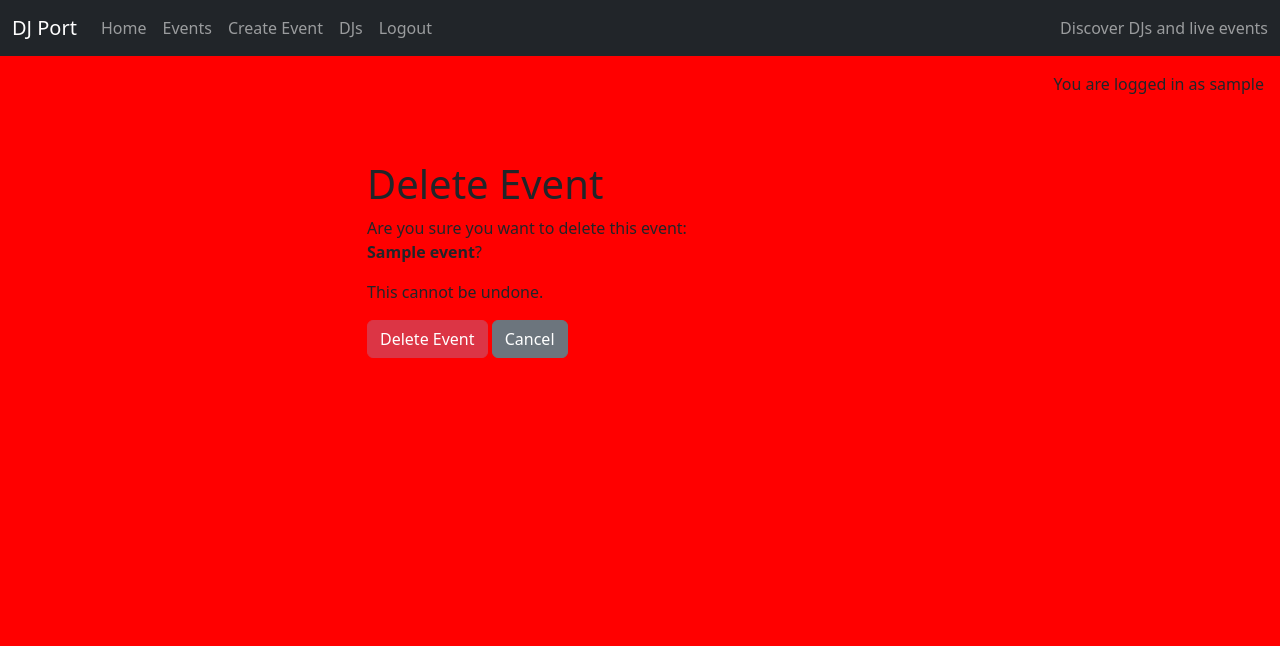
After one commit to skb399/DJPort, a Django app: a page that uses events/templates/events/event_confirm_delete.html in a window 1280 px wide. The commit adds this page. Shown: the top 646 px of the page. Run offline with Django 5.2, Linux system fonts and the light colour scheme; a user stored in the database is signed in; tables that the repository leaves empty hold one stand-in row (values such as "Sample post").

Commit message:
add event deletion feature

```diff
--- /dev/null
+++ b/events/templates/events/event_confirm_delete.html
@@ -0,0 +1,39 @@
+{% extends "base.html" %}
+
+{% block content %}
+
+<div class="container py-5">
+    <div class="row justify-content-center">
+        <div class="col-12 col-md-8 col-lg-6">
+            <h1>Delete Event</h1>
+
+            <p>
+                Are you sure you want to delete this event: <br>
+                <strong>{{ event.title }}</strong>?
+            </p>
+
+            <p>This cannot be undone.</p>
+
+            <form method="POST">
+                <!-- CSRF token for security to prevent cross-site request forgery -->
+                {% csrf_token %}
+
+                <button type="submit" class="btn btn-danger">
+                    Delete Event
+                </button>
+
+                <!-- Link to cancel the deletion and return to the event detail page -->
+                <!-- The URL is dynamically generated using the event's slug to ensure
+                 the user is redirected to the correct event detail page. -->
+                <a
+                    href="{% url 'event_detail' event.slug %}"
+                    class="btn btn-secondary"
+                >
+                    Cancel
+                </a>
+            </form>
+        </div>
+    </div>
+</div>
+
+{% endblock %}
--- a/events/urls.py
+++ b/events/urls.py
@@ -25,7 +25,7 @@ urlpatterns = [
          name="event_list"),
 
     # Add a URL pattern for the event creation view, which is only accessible to logged-in users.
-    # The @login_required decorator in the view ensures that only authenticated users can access
+    # The @login_required decorator in the views ensure that only authenticated users can access
     # this view.
     path("events/create/",
 
@@ -52,6 +52,21 @@ urlpatterns = [
     name="event_edit",
     ),
 
+    # Adds a URL pattern for the event delete view, which allows logged-in users to delete an existing event.
+    # URL ordering is important in Django, as the first matching pattern will be used, so this needs to go before
+    # the event detail view to avoid conflicts. If the event detail view was placed before this,
+    # it would match any URL with a slug and prevent access to the event delete view.
+    path(
+    "events/<slug:slug>/delete/",
+
+    # The views.event_delete function is called when this URL pattern is matched.
+    # The <slug:slug> part of the URL captures the slug of the event to be deleted and passes it as an argument to the view function.
+    views.event_delete,
+     # The name parameter is used to uniquely identify this URL pattern,
+     # which can be useful for reverse URL matching in templates and views.
+    name="event_delete",
+     ),
+
     # Add a URL pattern for the event detail view. For <slug:slug> - Slug is used to uniquely
     # identify each event in the URL. The first slug is the data type, and the second slug
     # is the variable name that will be passed to the view function.
--- a/events/views.py
+++ b/events/views.py
@@ -53,7 +53,7 @@ def event_create(request):
     """
     View for creating a new event. Only accessible to logged-in users.
     """
-    # Check if the request method is POST, which indicates that the user has submitted the form.
+    # Check if the request method is POST, which shows that the user has submitted the form.
     if request.method == "POST":
         # Create an instance of the EventForm with the submitted data and files.
         form = EventForm(request.POST, request.FILES)
@@ -134,3 +134,33 @@ def event_edit(request, slug):
     }
 
     return render(request, "events/event_form.html", context)
+
+# Decorator "@login_required" to ensure that only logged-in users can access the event_delete view.
+@login_required
+def event_delete(request, slug):
+    """
+    Allow an event creator to delete their own event.
+    """
+    # Retrieve the requested event or return a 404 page if it does not exist.
+    event = get_object_or_404(Event, slug=slug)
+
+    # Prevent logged-in users from deleting events created by someone else. This has been recycled
+    # from the event_edit view to ensure that only the creator of the event can delete it.
+    if event.creator != request.user:
+        return redirect("event_detail", slug=event.slug)
+
+    # Only delete the event after the confirmation form is submitted. This has also been recycled
+    # from the event_edit view to ensure that the event is only deleted after the user confirms.
+    if request.method == "POST":
+        event.delete()
+
+        # The deleted event no longer has a usable detail page,
+        # so redirect the user to the event list.
+        return redirect("event_list")
+
+    context = {
+        "event": event,
+    }
+
+    # A GET request displays the confirmation page.
+    return render(request, "events/event_confirm_delete.html", context)
```
Also changed, not shown: events/templates/events/event_detail.html (+7 -0 lines).
